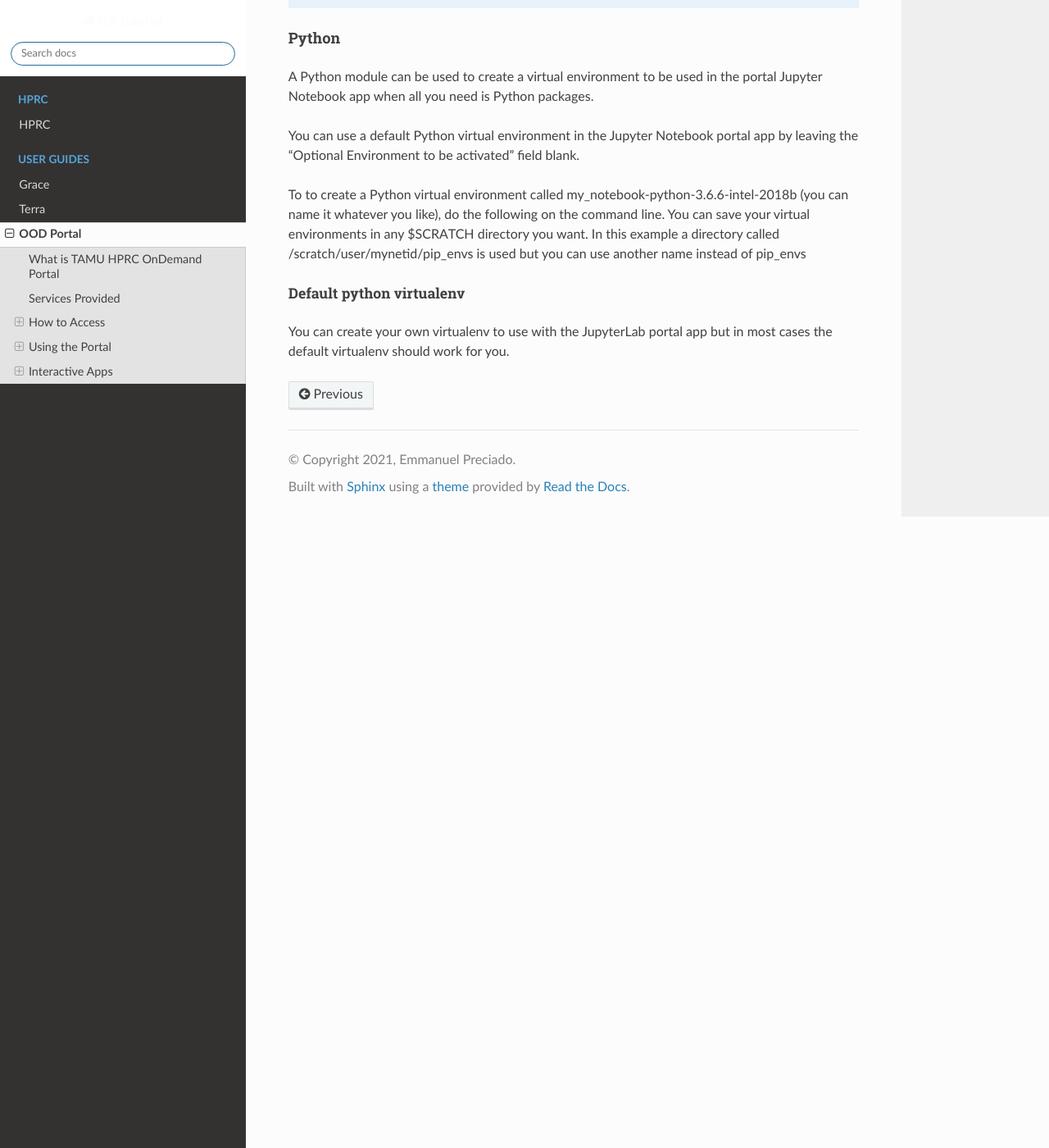
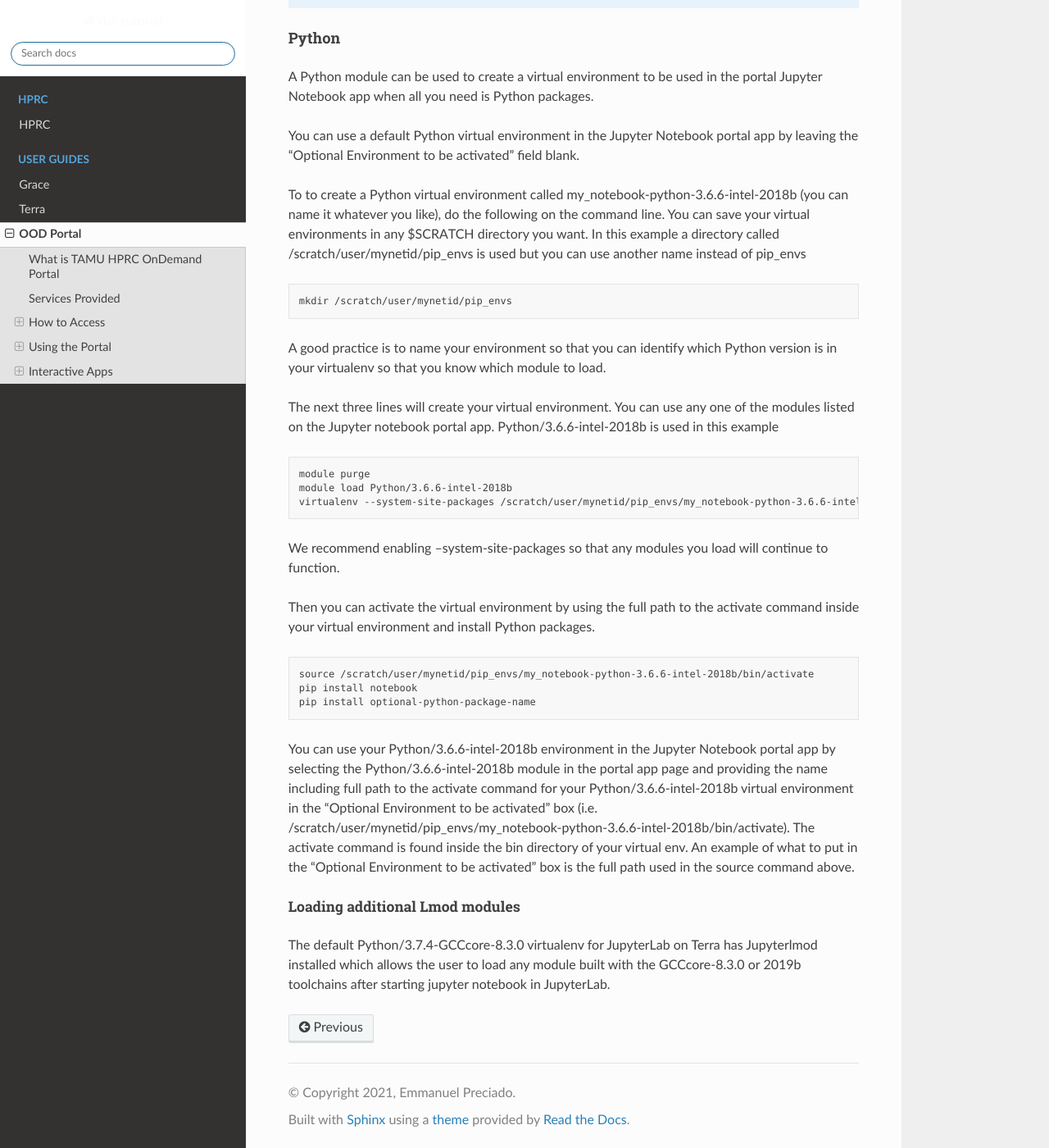
Before and after one commit to EmmanuelDej/rtd-tutorial, a Sphinx documentation site: the page built from docs/ood.rst, in a window 1280 px wide and 1400 px high, scrolled down 13032 px. Shown: the whole window at 82% size. Built offline with Sphinx 7.4.7 and the Read the Docs theme 2.0.0, drawn with Linux system fonts in a browser that asks for light colours; pages that are not in the unit, such as notebooks, are missing from menus.

Commit message:
Update ood.rst

```diff
--- a/docs/ood.rst
+++ b/docs/ood.rst
@@ -394,7 +394,33 @@ You can use a default Python virtual environment in the Jupyter Notebook portal
 
 To to create a Python virtual environment called my_notebook-python-3.6.6-intel-2018b (you can name it whatever you like), do the following on the command line. You can save your virtual environments in any $SCRATCH directory you want. In this example a directory called /scratch/user/mynetid/pip_envs is used but you can use another name instead of pip_envs
 
-Default python virtualenv
+.. code-block:: php
+
+      mkdir /scratch/user/mynetid/pip_envs
+
+A good practice is to name your environment so that you can identify which Python version is in your virtualenv so that you know which module to load.
+
+The next three lines will create your virtual environment. You can use any one of the modules listed on the Jupyter notebook portal app. Python/3.6.6-intel-2018b is used in this example
+
+.. code-block:: php
+
+      module purge
+      module load Python/3.6.6-intel-2018b
+      virtualenv --system-site-packages /scratch/user/mynetid/pip_envs/my_notebook-python-3.6.6-intel-2018b
+
+We recommend enabling --system-site-packages so that any modules you load will continue to function.
+
+Then you can activate the virtual environment by using the full path to the activate command inside your virtual environment and install Python packages.
+
+.. code-block:: php
+
+      source /scratch/user/mynetid/pip_envs/my_notebook-python-3.6.6-intel-2018b/bin/activate
+      pip install notebook
+      pip install optional-python-package-name
+
+You can use your Python/3.6.6-intel-2018b environment in the Jupyter Notebook portal app by selecting the Python/3.6.6-intel-2018b module in the portal app page and providing the name including full path to the activate command for your Python/3.6.6-intel-2018b virtual environment in the "Optional Environment to be activated" box (i.e. /scratch/user/mynetid/pip_envs/my_notebook-python-3.6.6-intel-2018b/bin/activate). The activate command is found inside the bin directory of your virtual env. An example of what to put in the "Optional Environment to be activated" box is the full path used in the source command above.
+
+Loading additional Lmod modules
 +++++++++++++++++++++++++
 
-You can create your own virtualenv to use with the JupyterLab portal app but in most cases the default virtualenv should work for you.
+The default Python/3.7.4-GCCcore-8.3.0 virtualenv for JupyterLab on Terra has Jupyterlmod installed which allows the user to load any module built with the GCCcore-8.3.0 or 2019b toolchains after starting jupyter notebook in JupyterLab.
```
